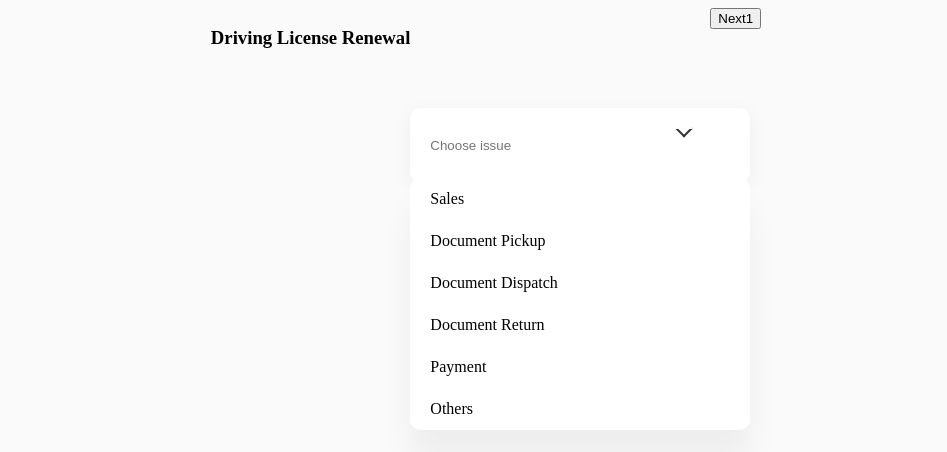
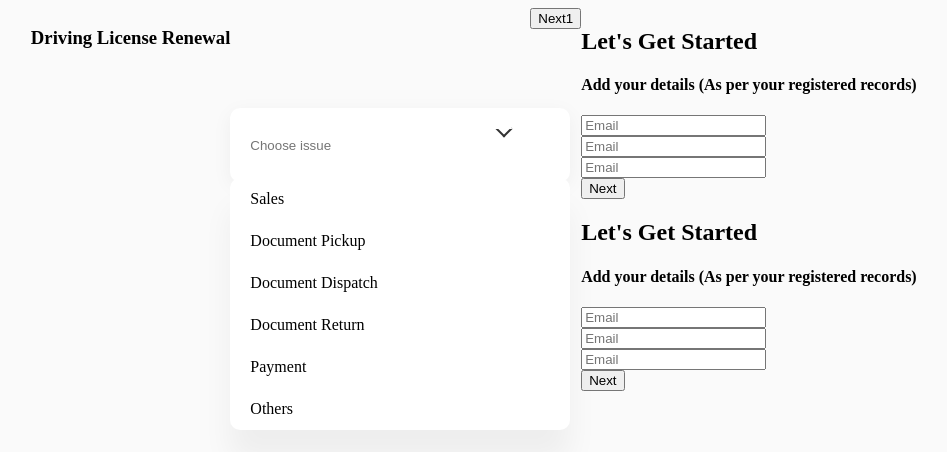
Before and after one commit to 251708/Basic-Project-, a plain HTML site: page index.html in a window 1280 px wide. Shown: the whole page, without its empty margins (154-1101 px from the left). Drawn offline with Linux system fonts and the light colour scheme.

Commit message:
first commit

```diff
--- a/index.html
+++ b/index.html
@@ -29,6 +29,31 @@
     <button id = "next1" type="button" >Next1</button>
    </div>
 
+   <div class="container">
+    <form id = "form1">
+        <h2> Let's Get Started</h2>
+        <h4>Add your details (As per your registered records)</h4>
+        <input type="Name" placeholder="Email" />
+        <input type="Nature of Driving License" placeholder="Email" />
+        <input type="Type of Previous Driving License" placeholder="Email" />
+        <div class = "btn_box">
+         <button id = "next2" type="button" >Next</button>
+        </div>
+        </form>
+
+        <form id = "form3">
+            <h2> Let's Get Started</h2>
+        <h4>Add your details (As per your registered records)</h4>
+            <input type="Place where Driving License was issued" placeholder="Email" />
+            <input type="Issued Year of License" placeholder="Email" />
+            <input type="Type of Previous Driving License" placeholder="Email" />
+            <div class = "btn_box">
+             <button id = "next3" type="button" >Next</button>
+            </div>
+      </form>
+
+   </div>
+
 
 
 
```
